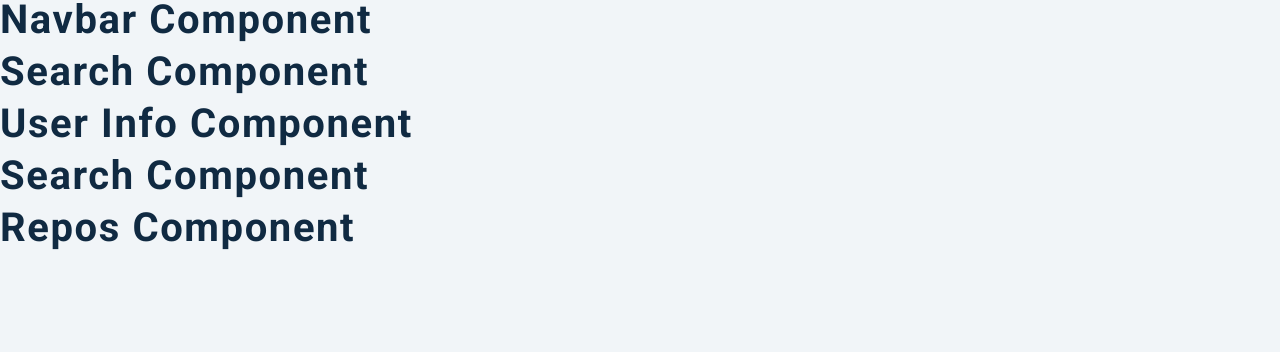
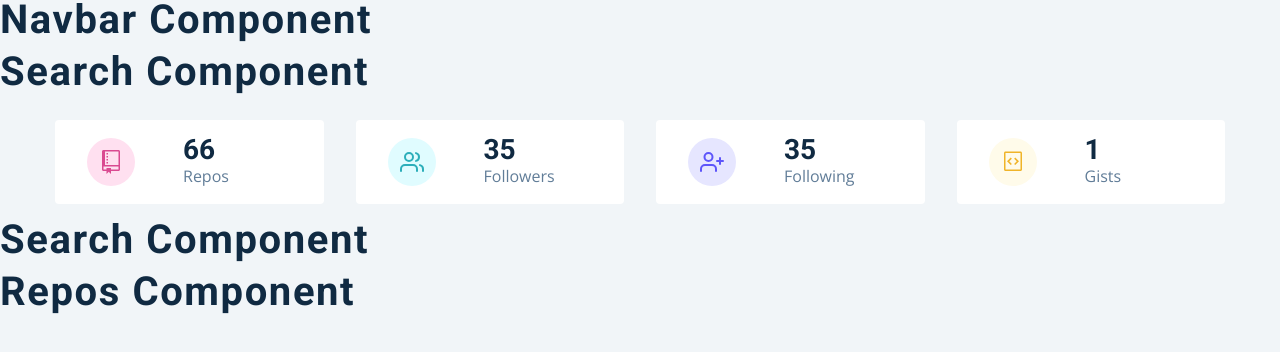
Before and after one commit to SirZeck/Search-Github-Users, a React (Create React App) app: page / in a window 1280 px wide. Shown: the top 352 px of the page. Built offline with nearby package versions, Linux system fonts and the light colour scheme.

Commit message:
info component set
Signed-off-by: Aditya Raj <adithebest.ar@gmail.com>

```diff
--- a/src/components/Info.js
+++ b/src/components/Info.js
@@ -5,10 +5,61 @@
 import { FiUsers, FiUserPlus } from 'react-icons/fi'
 
 const UserInfo = () => {
-  const data = React.useContext(GithubContext)
+  const { githubUser } = React.useContext(GithubContext)
+  const { public_repos, followers, following, public_gists } = githubUser
 
-  console.log(data)
-  return <h2>user info component</h2>
+  const items = [
+    {
+      id: 1,
+      icon: <GoRepo className='icon' />,
+      label: 'repos',
+      value: public_repos,
+      color: 'pink',
+    },
+    {
+      id: 2,
+      icon: <FiUsers className='icon' />,
+      label: 'followers',
+      value: followers,
+      color: 'green',
+    },
+    {
+      id: 3,
+      icon: <FiUserPlus className='icon' />,
+      label: 'following',
+      value: following,
+      color: 'purple',
+    },
+    {
+      id: 4,
+      icon: <GoGist className='icon' />,
+      label: 'gists',
+      value: public_gists,
+      color: 'yellow',
+    },
+  ]
+
+  return (
+    <section className='section'>
+      <Wrapper className='section-center'>
+        {items.map((item) => {
+          return <Item key={item.id} {...item}></Item>
+        })}
+      </Wrapper>
+    </section>
+  )
+}
+
+const Item = ({ icon, label, value, color }) => {
+  return (
+    <article className='item'>
+      <span className={color}>{icon}</span>
+      <div>
+        <h3>{value}</h3>
+        <p>{label}</p>
+      </div>
+    </article>
+  )
 }
 
 const Wrapper = styled.section`
```
